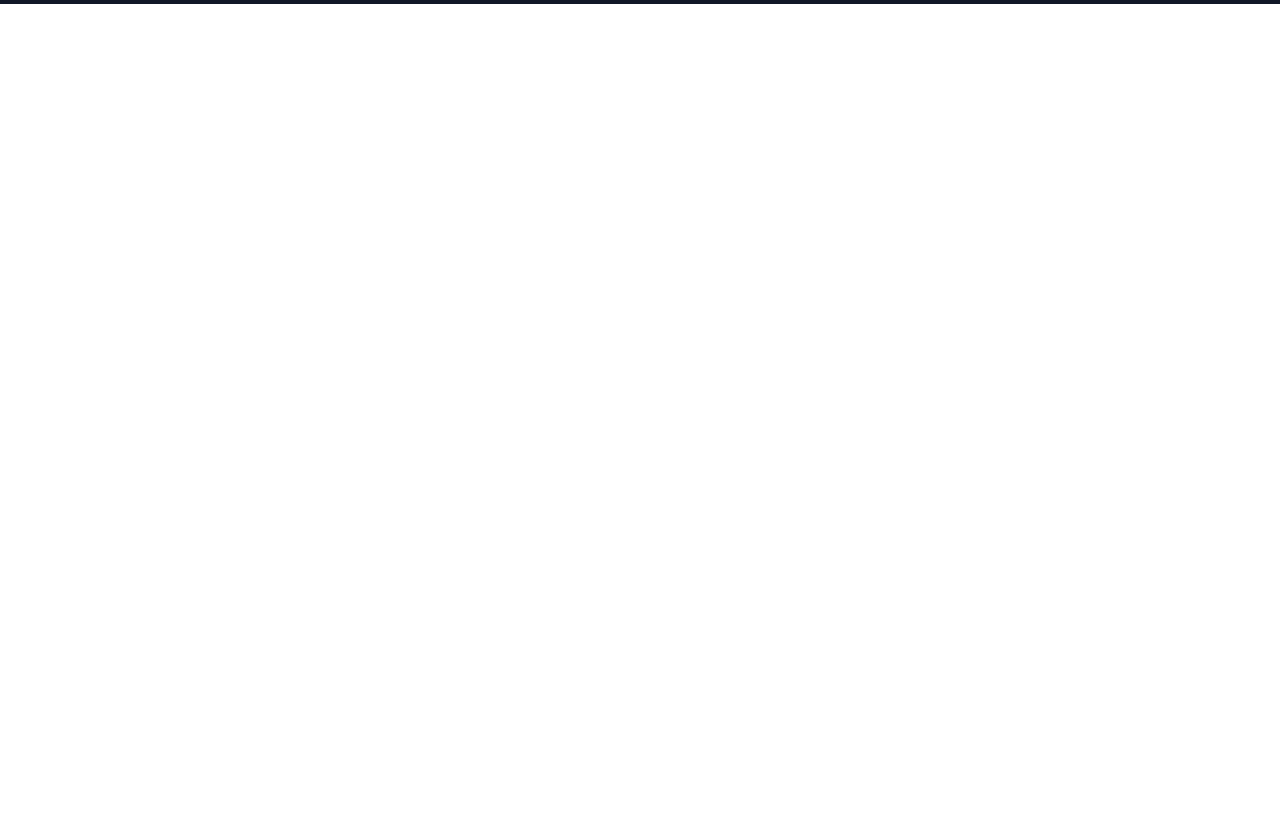
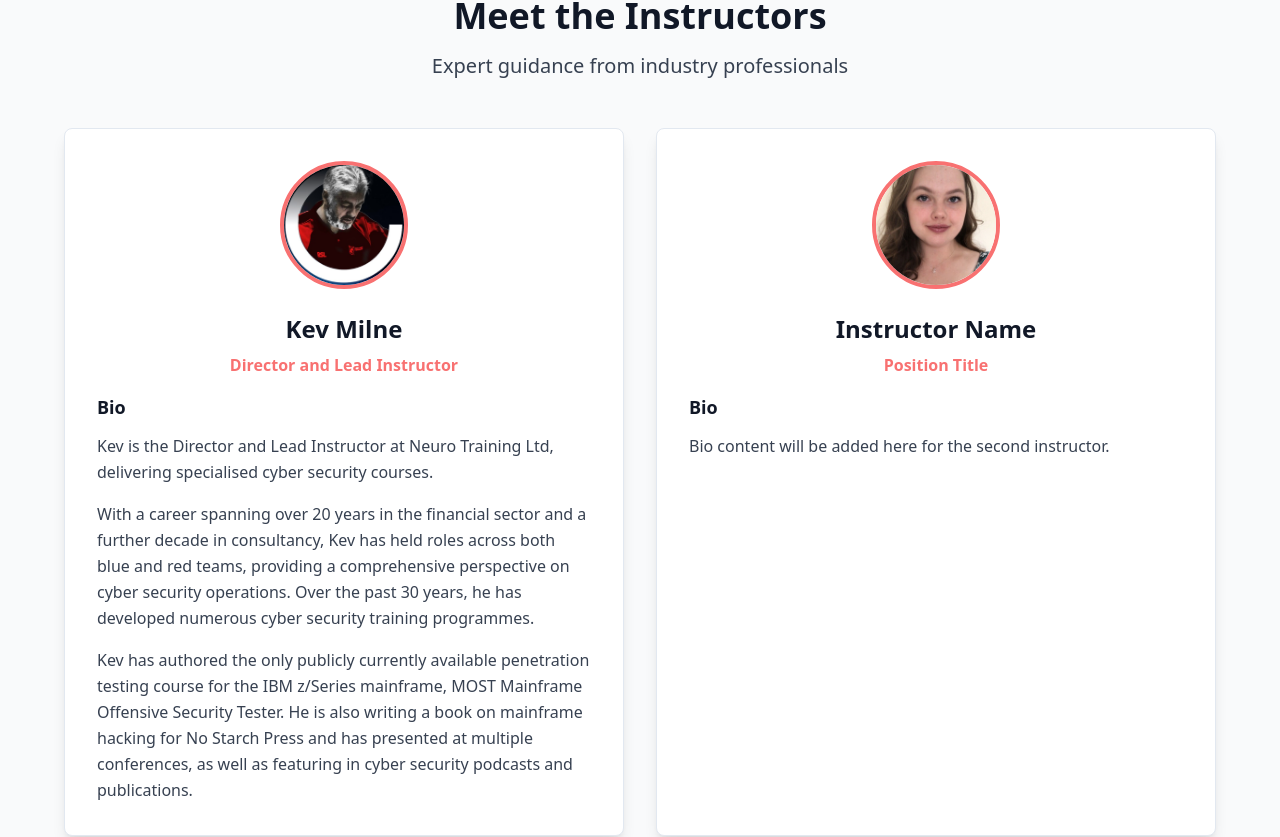
Before and after one commit to kevmilne/neuro-training-academy-shop, a React (Vite) app: page /mission in a window 1280 px wide. Shown: the part 595-1432 px from the top of the page. Before the commit the page ends 800 px from the top, so only its background shows below. Built offline with nearby package versions, Linux system fonts and the light colour scheme.

Commit message:
Add Meet the Instructors section to Mission page
Added a "Meet the Instructors" section to the Mission page, including two boxes for instructor pictures and a bio for Kev Milne.

```diff
--- a/src/pages/Mission.tsx
+++ b/src/pages/Mission.tsx
@@ -1,6 +1,7 @@
 
 import Header from "@/components/Header";
 import Footer from "@/components/Footer";
+import { Card, CardContent } from "@/components/ui/card";
 
 const Mission = () => {
   return (
@@ -30,6 +31,71 @@ const Mission = () => {
         </div>
       </section>
 
+      <section className="bg-gray-50 py-20">
+        <div className="container mx-auto px-6">
+          <div className="max-w-6xl mx-auto">
+            <div className="text-center mb-12">
+              <h2 className="text-4xl font-bold text-gray-900 mb-4">
+                Meet the Instructors
+              </h2>
+              <p className="text-xl text-gray-700">
+                Expert guidance from industry professionals
+              </p>
+            </div>
+
+            <div className="grid md:grid-cols-2 gap-8">
+              {/* Kev Milne */}
+              <Card className="bg-white shadow-lg hover:shadow-xl transition-shadow">
+                <CardContent className="p-8 text-center">
+                  <div className="mb-6">
+                    <img
+                      src="/lovable-uploads/fc57f171-f493-40e6-a4e1-d91a9f891bce.png"
+                      alt="Kev Milne"
+                      className="w-32 h-32 rounded-full mx-auto object-cover border-4 border-red-400"
+                    />
+                  </div>
+                  <h3 className="text-2xl font-bold text-gray-900 mb-2">Kev Milne</h3>
+                  <p className="text-red-400 font-semibold mb-4">Director and Lead Instructor</p>
+                  <div className="text-left">
+                    <h4 className="text-lg font-semibold text-gray-900 mb-3">Bio</h4>
+                    <p className="text-gray-700 leading-relaxed mb-4">
+                      Kev is the Director and Lead Instructor at Neuro Training Ltd, delivering specialised cyber security courses.
+                    </p>
+                    <p className="text-gray-700 leading-relaxed mb-4">
+                      With a career spanning over 20 years in the financial sector and a further decade in consultancy, Kev has held roles across both blue and red teams, providing a comprehensive perspective on cyber security operations. Over the past 30 years, he has developed numerous cyber security training programmes.
+                    </p>
+                    <p className="text-gray-700 leading-relaxed">
+                      Kev has authored the only publicly currently available penetration testing course for the IBM z/Series mainframe, MOST Mainframe Offensive Security Tester. He is also writing a book on mainframe hacking for No Starch Press and has presented at multiple conferences, as well as featuring in cyber security podcasts and publications.
+                    </p>
+                  </div>
+                </CardContent>
+              </Card>
+
+              {/* Second Instructor */}
+              <Card className="bg-white shadow-lg hover:shadow-xl transition-shadow">
+                <CardContent className="p-8 text-center">
+                  <div className="mb-6">
+                    <img
+                      src="/lovable-uploads/1ebb195e-9fa1-4b71-8dba-92abb1639399.png"
+                      alt="Instructor"
+                      className="w-32 h-32 rounded-full mx-auto object-cover border-4 border-red-400"
+                    />
+                  </div>
+                  <h3 className="text-2xl font-bold text-gray-900 mb-2">Instructor Name</h3>
+                  <p className="text-red-400 font-semibold mb-4">Position Title</p>
+                  <div className="text-left">
+                    <h4 className="text-lg font-semibold text-gray-900 mb-3">Bio</h4>
+                    <p className="text-gray-700 leading-relaxed">
+                      Bio content will be added here for the second instructor.
+                    </p>
+                  </div>
+                </CardContent>
+              </Card>
+            </div>
+          </div>
+        </div>
+      </section>
+
       <Footer />
     </div>
   );
```
Also changed, not shown: public/lovable-uploads/1ebb195e-9fa1-4b71-8dba-92abb1639399.png (added), public/lovable-uploads/fc57f171-f493-40e6-a4e1-d91a9f891bce.png (added).
